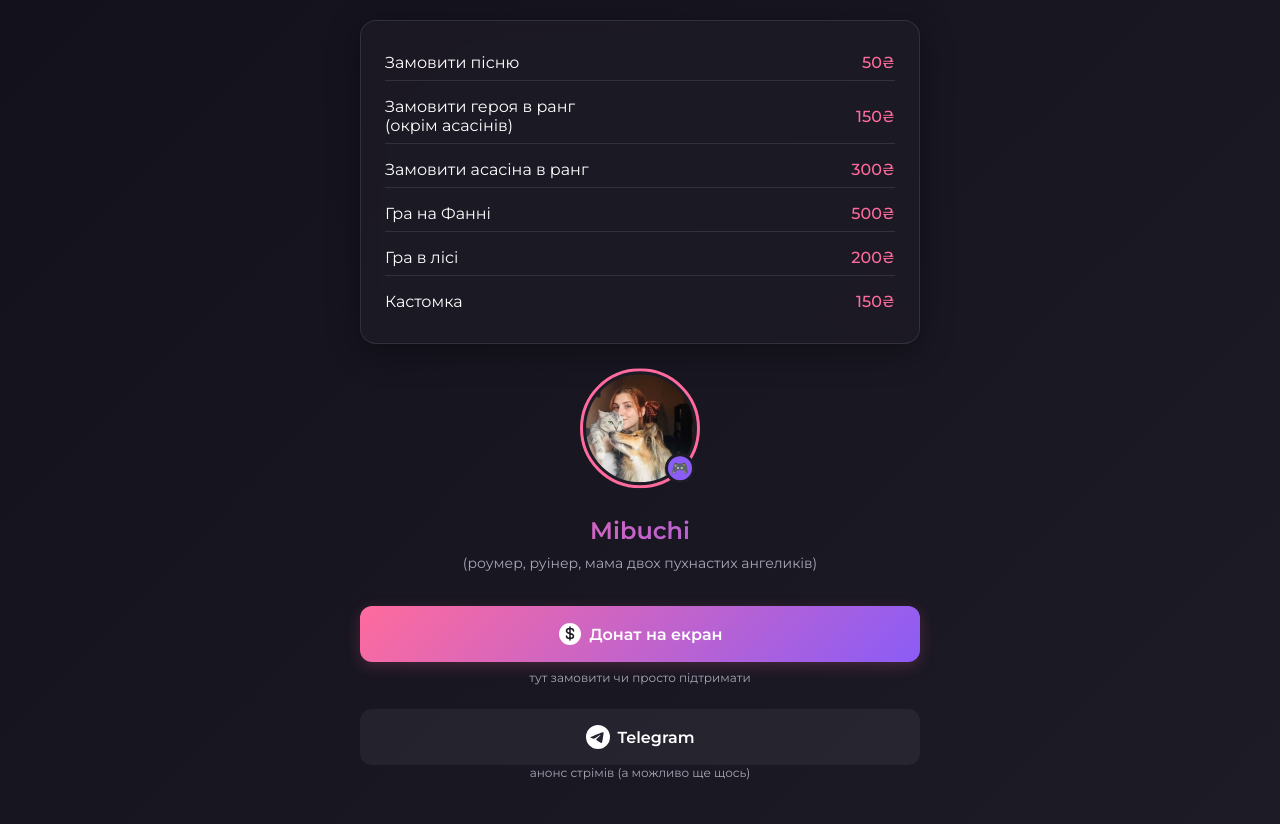
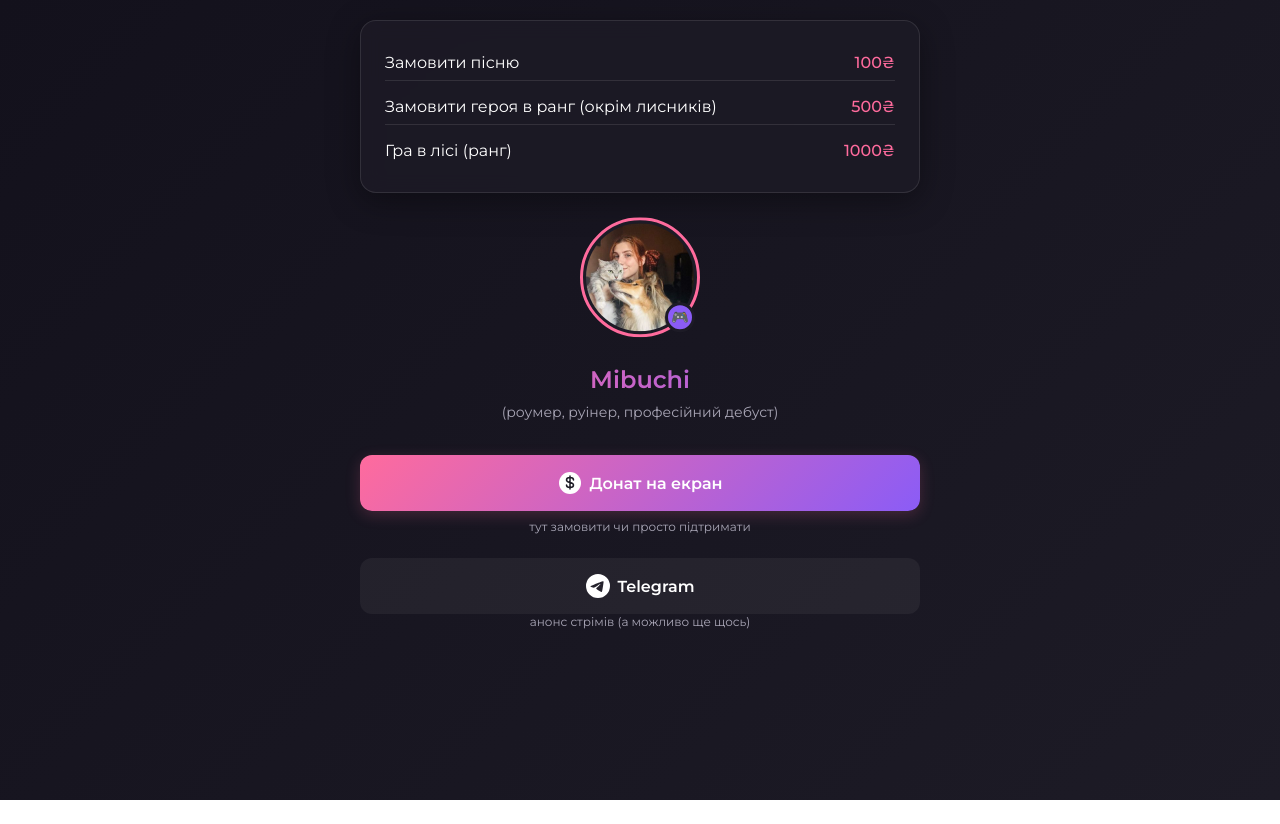
Before and after one commit to mibuchii/mibuchii.github.io, a plain HTML site: page index.html in a window 1280 px wide. After the commit the page ends 800 px from the top, so only its background shows below. Drawn offline with Linux system fonts and the light colour scheme.

Commit message:
Update index.html

```diff
--- a/index.html
+++ b/index.html
@@ -204,27 +204,15 @@
             <div class="price-list">
                 <div class="price-item">
                     <span class="price-text">Замовити пісню</span>
-                    <span class="price-amount">50₴</span>
+                    <span class="price-amount">100₴</span>
                 </div>
                 <div class="price-item">
-                    <span class="price-text">Замовити героя в ранг<br>(окрім асасінів)</span>
-                    <span class="price-amount">150₴</span>
-                </div>
-                <div class="price-item">
-                    <span class="price-text">Замовити асасіна в ранг</span>
-                    <span class="price-amount">300₴</span>
-                </div>
-                <div class="price-item">
-                    <span class="price-text">Гра на Фанні</span>
+                    <span class="price-text">Замовити героя в ранг (окрім лисників)</span>
                     <span class="price-amount">500₴</span>
                 </div>
                 <div class="price-item">
-                    <span class="price-text">Гра в лісі</span>
-                    <span class="price-amount">200₴</span>
-                </div>
-                <div class="price-item">
-                    <span class="price-text">Кастомка</span>
-                    <span class="price-amount">150₴</span>
+                    <span class="price-text">Гра в лісі (ранг) </span>
+                    <span class="price-amount">1000₴</span>
                 </div>
             </div>
         </div>
@@ -235,7 +223,7 @@
                 <div class="profile-status">🎮</div>
             </div>
             <div class="profile-name">Mibuchi</div>
-            <div class="profile-bio">(роумер, руінер, мама двох пухнастих ангеликів)</div>
+            <div class="profile-bio">(роумер, руінер, професійний дебуст)</div>
         </div>
 
         <a href="https://donatello.to/mibuchi" class="button donate-button">
```
